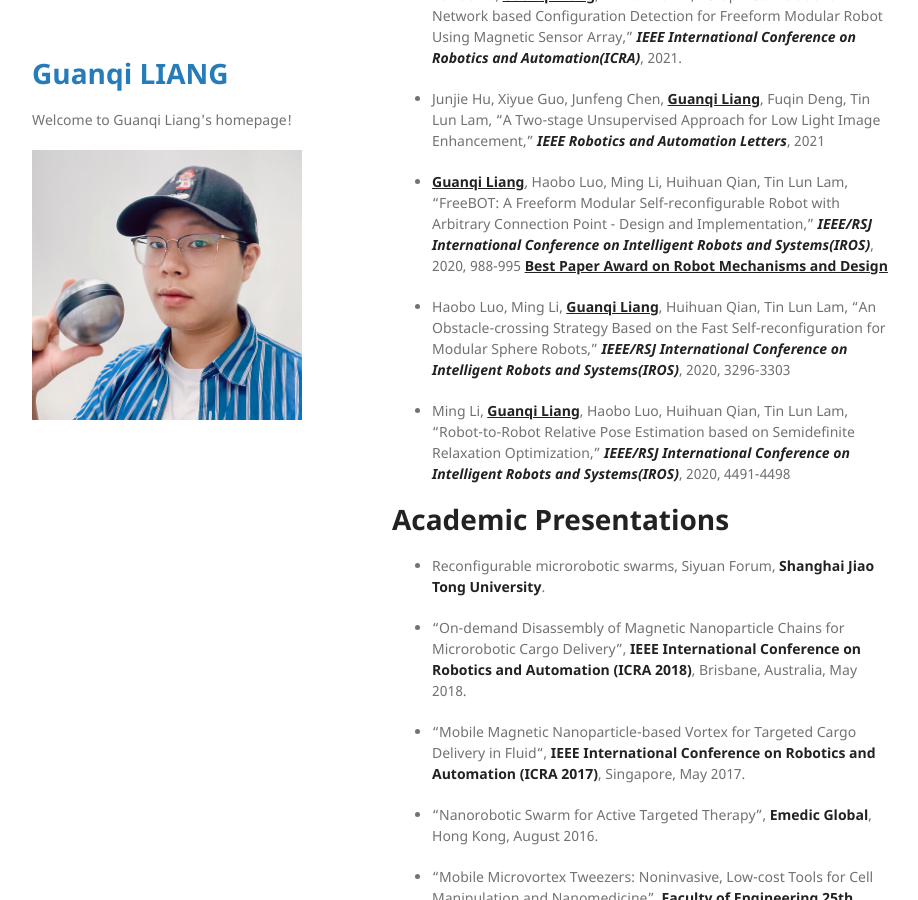
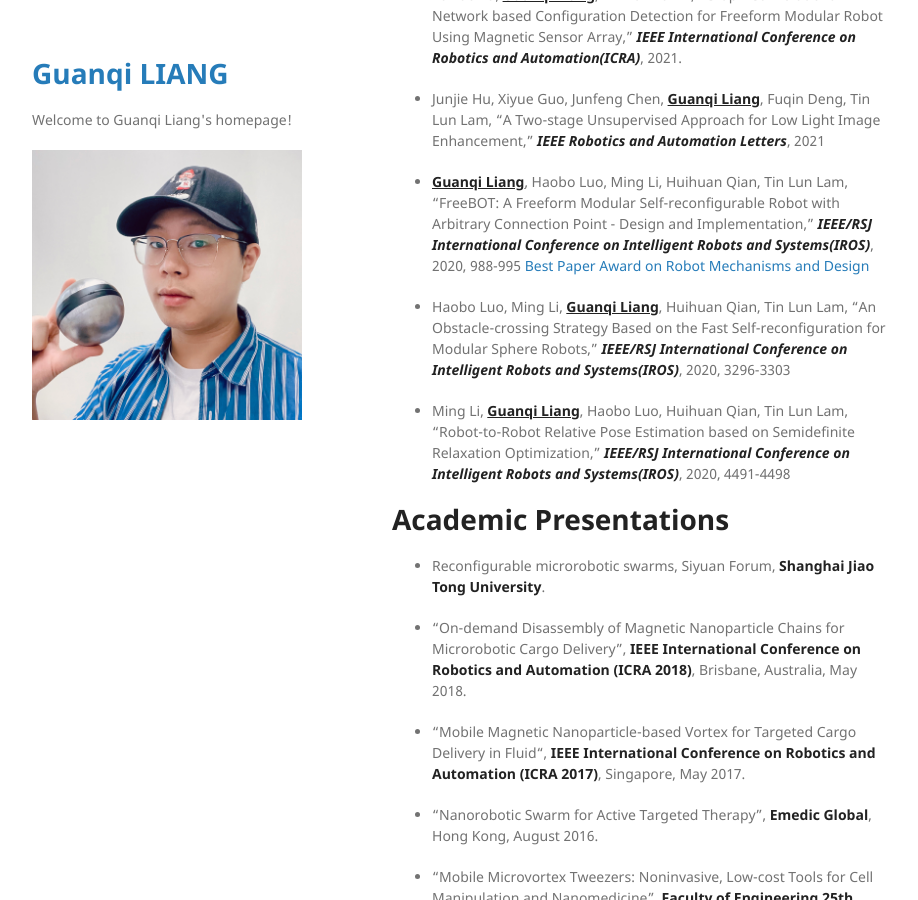
Before and after one commit to guanqiliang/guanqiliang.github.com, a Jekyll site: the page built from index.md, in a window 1280 px wide and 900 px high, scrolled down 1096 px. Shown: the whole window, without its empty margins (178-1096 px from the left). Built offline with Jekyll 4.4.1, drawn with Linux system fonts in a browser that asks for light colours; our own code applies the rules of GitHub Pages for plain Markdown files.

```diff
--- a/index.md
+++ b/index.md
@@ -32,7 +32,7 @@ Hello, I am a 2nd year Ph.D student in Robotics and AI Lab, supervised by [Prof.
 
 * Junjie Hu, Xiyue Guo, Junfeng Chen, <strong><u>Guanqi Liang</u></strong>, Fuqin Deng, Tin Lun Lam, "A Two-stage Unsupervised Approach for Low Light Image Enhancement," <strong><i>IEEE Robotics and Automation Letters</i></strong>, 2021
 
-* <strong><u>Guanqi Liang</u></strong>, Haobo Luo, Ming Li, Huihuan Qian, Tin Lun Lam, "FreeBOT: A Freeform Modular Self-reconfigurable Robot with Arbitrary Connection Point - Design and Implementation," <strong><i>IEEE/RSJ International Conference on Intelligent Robots and Systems(IROS)</i></strong>, 2020, 988-995 <strong><u>Best Paper Award on Robot Mechanisms and Design</u></strong>
+* <strong><u>Guanqi Liang</u></strong>, Haobo Luo, Ming Li, Huihuan Qian, Tin Lun Lam, "FreeBOT: A Freeform Modular Self-reconfigurable Robot with Arbitrary Connection Point - Design and Implementation," <strong><i>IEEE/RSJ International Conference on Intelligent Robots and Systems(IROS)</i></strong>, 2020, 988-995 [Best Paper Award on Robot Mechanisms and Design](https://www.ieee-ras.org/about-ras/latest-news/1767-iros-2020-award-recipients-honored)
 
 * Haobo Luo, Ming Li, <strong><u>Guanqi Liang</u></strong>, Huihuan Qian, Tin Lun Lam, "An Obstacle-crossing Strategy Based on the Fast Self-reconfiguration for Modular Sphere Robots," <strong><i>IEEE/RSJ International Conference on Intelligent Robots and Systems(IROS)</i></strong>, 2020, 3296-3303
 
```
